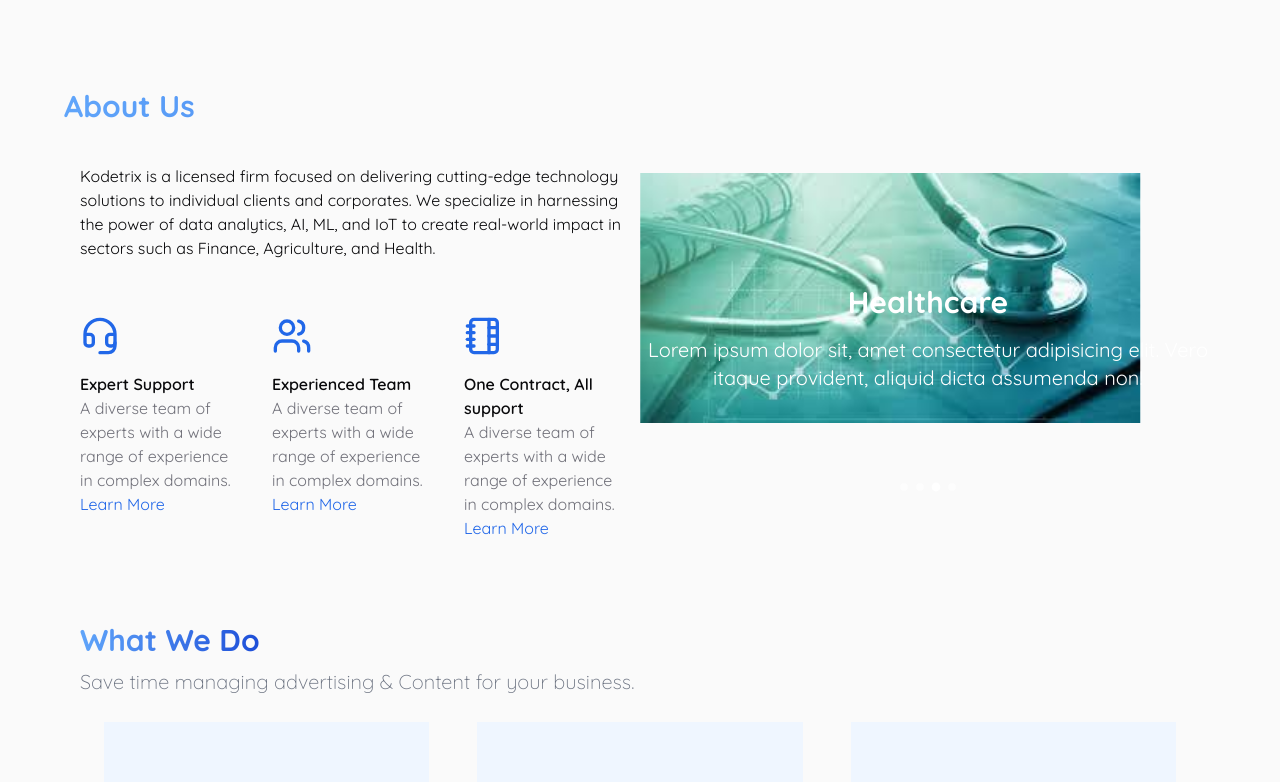
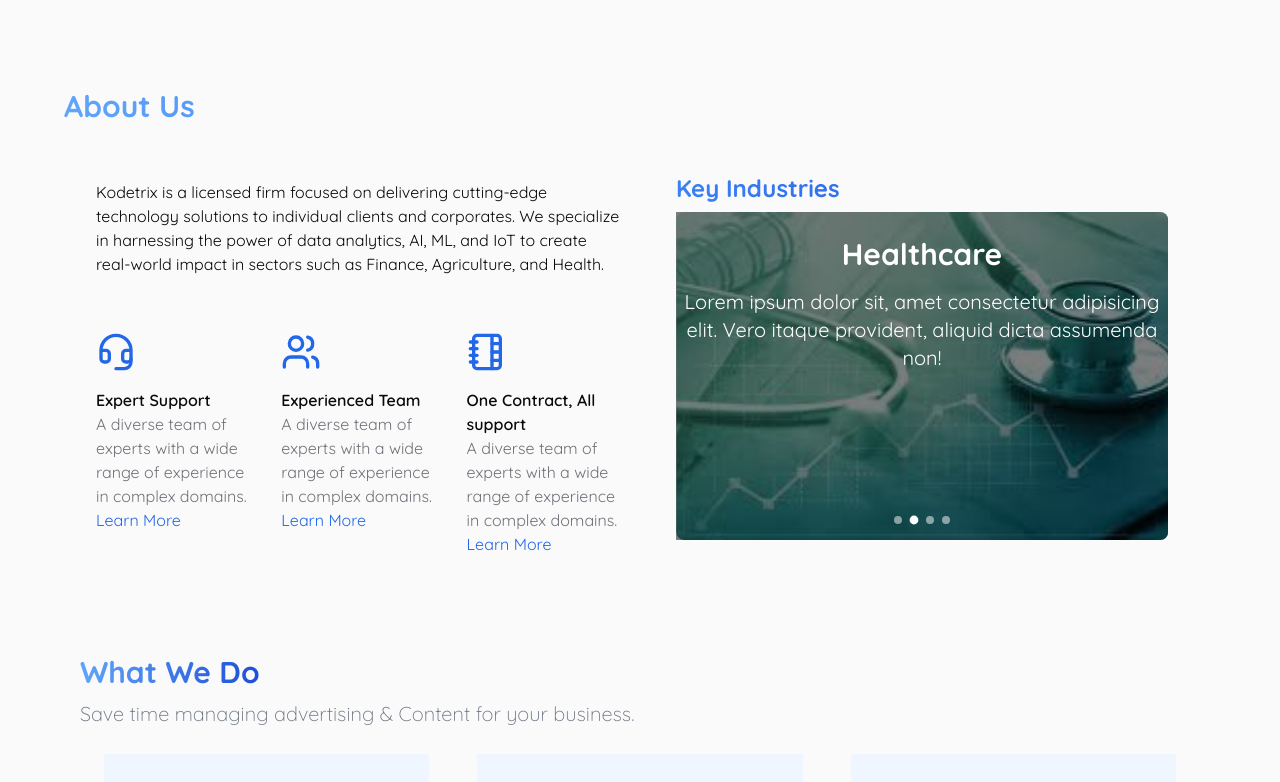
Before and after one commit to Samkipz/kodetrix, a Next.js app: page / in a window 1280 px wide. Shown: the part 712-1494 px from the top of the page. Built offline with nearby package versions, Linux system fonts and the light colour scheme.

Commit message:
Changes to about corousel1

```diff
--- a/app/ui/about/About.jsx
+++ b/app/ui/about/About.jsx
@@ -19,39 +19,43 @@ export default function CompanyAboutSlider() {
 
   const images = ["/Agrik.jpg", "/health.jpg", "/Education.jpg", "/RE.jpeg"];
   const carouselText = [
-    "Agriculture ",
+    "Agriculture",
     "Healthcare",
-    "Education ",
+    "Education",
     "Enterprise Solutions",
     "Financial Technology (FinTech)",
-    "Smart Cities and IoT"
+    "Smart Cities and IoT",
   ];
 
   const descriptionText = [
     "Lorem ipsum dolor sit, amet consectetur adipisicing elit. Vero itaque provident, aliquid dicta assumenda non!",
-    "Lorem ipsum dolor sit, amet consectetur adipisicing elit. Vero itaque provident, aliquid dicta assumenda non! ",
     "Lorem ipsum dolor sit, amet consectetur adipisicing elit. Vero itaque provident, aliquid dicta assumenda non!",
     "Lorem ipsum dolor sit, amet consectetur adipisicing elit. Vero itaque provident, aliquid dicta assumenda non!",
     "Lorem ipsum dolor sit, amet consectetur adipisicing elit. Vero itaque provident, aliquid dicta assumenda non!",
-    "Lorem ipsum dolor sit, amet consectetur adipisicing elit. Vero itaque provident, aliquid dicta assumenda non!"
+    "Lorem ipsum dolor sit, amet consectetur adipisicing elit. Vero itaque provident, aliquid dicta assumenda non!",
+    "Lorem ipsum dolor sit, amet consectetur adipisicing elit. Vero itaque provident, aliquid dicta assumenda non!",
   ];
 
   useEffect(() => {
     if (!api) return;
 
     setCount(api.scrollSnapList().length);
-    setCurrent(api.selectedScrollSnap() + 1);
+    setCurrent(api.selectedScrollSnap());
 
-    api.on("select", () => setCurrent(api.selectedScrollSnap() + 1));
+    api.on("select", () => {
+      setCurrent(api.selectedScrollSnap());
+    });
   }, [api]);
 
+  const scrollPrev = () => api?.scrollPrev();
+  const scrollNext = () => api?.scrollNext();
 
   return (
     <div className="container xl:max-w-6xl mx-auto">
       <h2 className="text-2xl sm:text-3xl md:text-3xl font-bold text-center md:text-left bg-clip-text text-transparent bg-gradient-to-r from-blue-400 to-blue-700">
         About Us
       </h2>
-      <div className="flex flex-col md:flex-row items-center w-full h-full">
+      <div className="flex flex-col gap-2 md:flex-row w-full p-4">
         {/* Left Section */}
         <div className="w-full md:w-1/2 p-4 flex flex-col justify-center items-center md:items-start">
           <p className="mt-4 md:mt-6 text-center md:text-left text-sm sm:text-base">
@@ -107,36 +111,56 @@ export default function CompanyAboutSlider() {
           </div>
         </div>
 
-        {/* Right Section */}
-        <div className="w-full md:w-1/2">
+        {/* Right Section with improved carousel */}
+        <div className="w-full md:w-1/2 relative flex flex-col px-8">
+          <p className="mt-4 md:mt-8 text-md sm:text-lg md:text-xl lg:text-2xl font-bold text-center md:text-left bg-clip-text text-transparent bg-gradient-to-r from-blue-500 to-blue-700 whitespace-nowrap pb-2">
+            Key Industries
+          </p>
           <Carousel
             setApi={setApi}
             plugins={[plugin.current]}
             onMouseEnter={plugin.current.stop}
             onMouseLeave={plugin.current.reset}
-            className="w-full"
+            className="w-full relative rounded-lg "
             opts={{
               align: "start",
               loop: true,
             }}
           >
-            <CarouselContent className=" rounded-lg">
+            <CarouselContent>
               {images.map((src, index) => (
-                <CarouselItem key={index} className="relative w-full group  rounded-lg">
+                <CarouselItem key={index} className="relative w-full group">
                   <Image
                     src={src}
                     width={500}
                     height={400}
                     alt={`Slide ${index + 1}`}
-                    className="object-cover"
+                    className="object-cover w-full h-full rounded-lg transition-transform duration-300 ease-in-out group-hover:scale-105 hover:rounded-lg"
                     priority
                   />
+                  {/* Black overlay on hover */}
+                  <div className="absolute inset-0 bg-black opacity-50 rounded-lg transition-opacity duration-300 ease-in-out"></div>
+                  <div className="absolute inset-0 flex">
+                    {/* Left tap region */}
+                    <div
+                      className="w-1/4 h-full cursor-pointer"
+                      onClick={scrollPrev}
+                    />
+                    {/* Middle region (non-interactive) */}
+                    <div className="w-1/2 h-full" />
+                    {/* Right tap region */}
+                    <div
+                      className="w-1/4 h-full cursor-pointer"
+                      onClick={scrollNext}
+                    />
+                  </div>
                 </CarouselItem>
               ))}
             </CarouselContent>
 
-            <div className="absolute text-white top-1/3 w-full text-center">
-              <p className="font-bold text-3xl">{carouselText[current - 1]}</p>
+            {/* Slide text overlay */}
+            <div className="absolute text-white top-6 w-full text-center cursor-pointer z-10">
+              <p className="font-bold text-3xl">{carouselText[current]}</p>
               <div className="flex justify-center gap-2 mt-4">
                 <p className="text-xl px-2">{descriptionText[current]}</p>
               </div>
```
